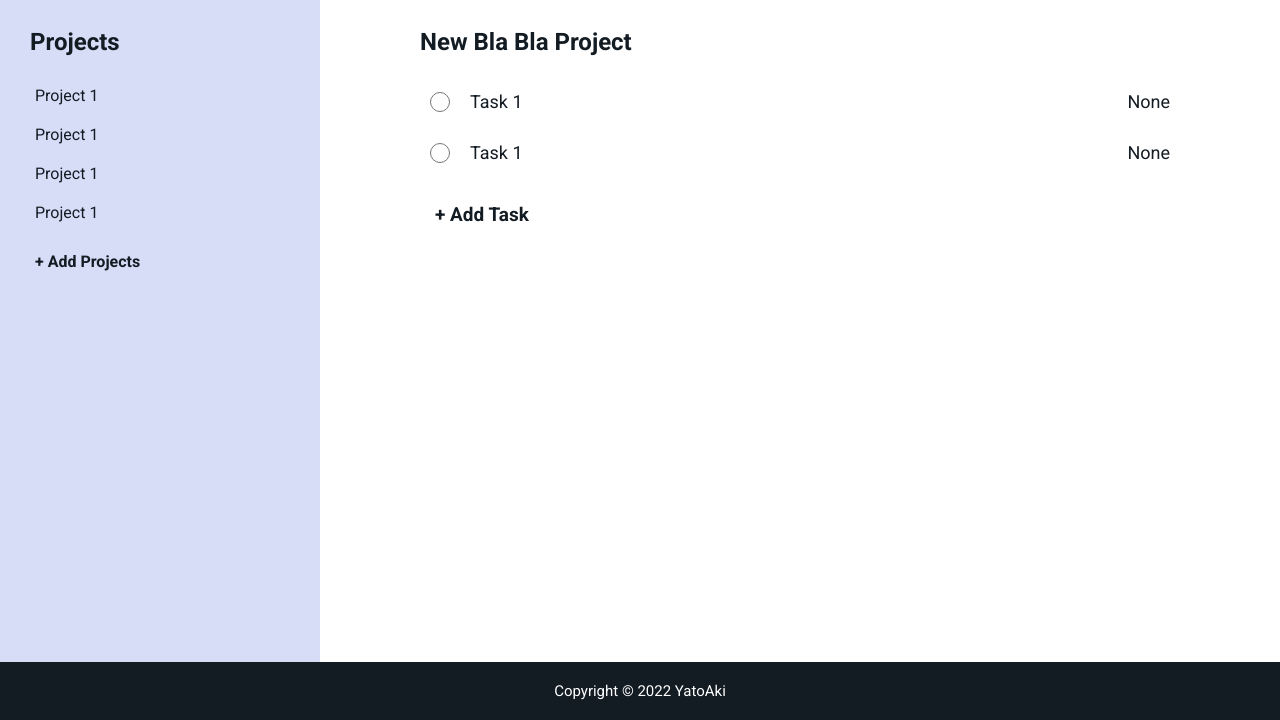
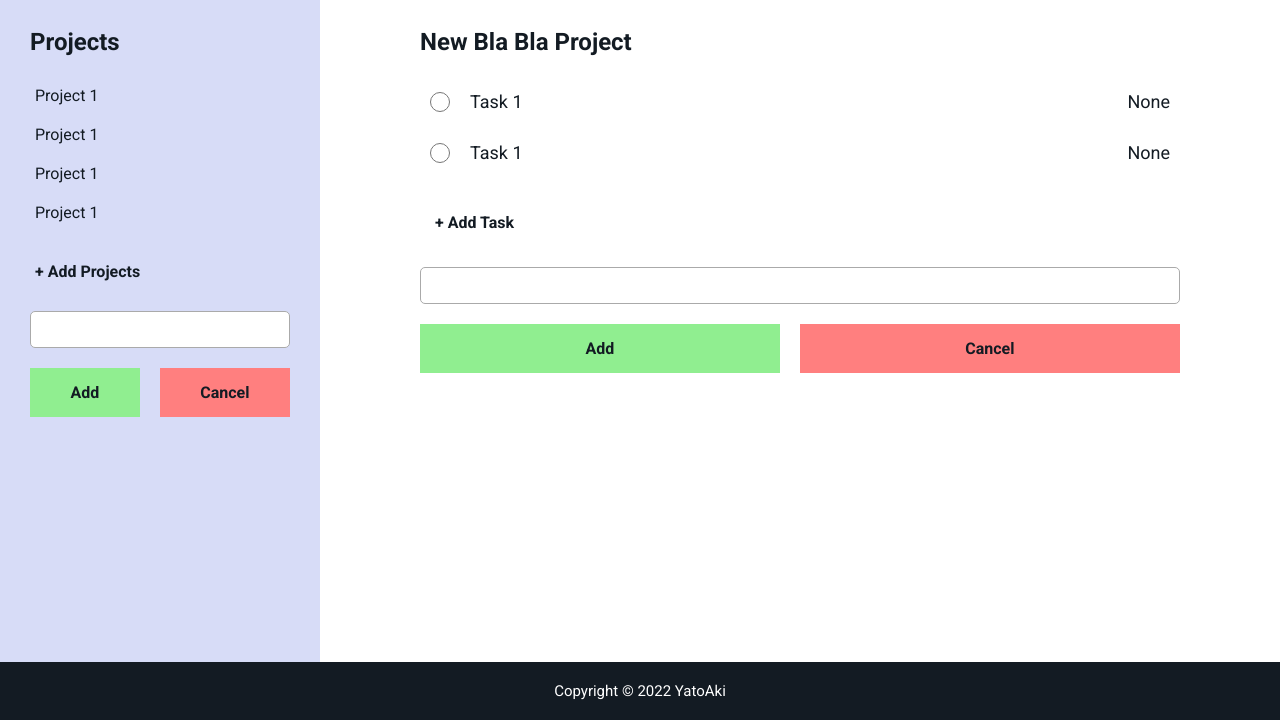
Before and after one commit to YatoAki/to_do_app, a website built with webpack: page dist/index.html in a window 1280 px wide. Shown: the part 80-800 px from the top of the page. Built offline with Linux system fonts and the light colour scheme.

Commit message:
Added input fields

```diff
--- a/src/style.css
+++ b/src/style.css
@@ -1,6 +1,8 @@
 :root{
   --white: #C3C9E9;
   --black: #131B23;
+  --light-green: #90EE90;
+  --light-red: #FF7F7F;
 }
 
 html,body{
@@ -61,7 +63,6 @@ body{
 }
 
 .add-projects{
-  margin: 10px 0;
   padding: 10px 5px;
   font-weight: bold;
   cursor: pointer;
@@ -111,20 +112,65 @@ body{
 }
 
 .add-tasks{
-  margin: 10px 0;
   padding: 15px 15px;
   font-weight: bold;
   cursor: pointer;
   border-radius: 5px;
   border: none;
-  font-size: 19px;
 }
 
 .add-tasks:hover{
   background-color: var(--white);
 }
 
+.input-field{
+  display: flex;
+  flex-direction: column;
+  gap:10px;
+}
 
+.yes-no{
+  display: flex;
+  justify-content: space-between;
+  margin-top: 10px;
+  gap:20px;
+}
+
+.yes, .no{
+  flex-grow: 1;
+  border: none;
+  padding: 15px 10px;
+  margin: 0;
+  text-decoration: none;
+  color: var(--black);
+  font-weight: bold;
+  font-family: inherit;
+  font-size: 1rem;
+  cursor: pointer;
+}
+
+.yes{
+  background-color: var(--light-green);
+}
+
+.no{
+  background-color: var(--light-red);
+}
+
+
+.input{
+  padding: 10px 5px;
+  border-radius: 5px;
+  border: 1px solid #aaa;
+}
+
+input:focus{
+  outline: none;
+}
+
+button{
+  -webkit-appearance: none;
+}
 
 /* FOOTER */
 
```
Also changed, not shown: dist/bundle.js, dist/index.html.
